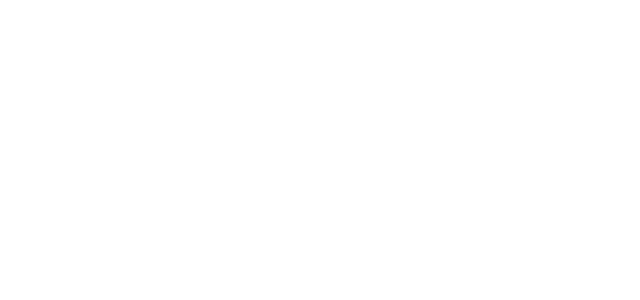
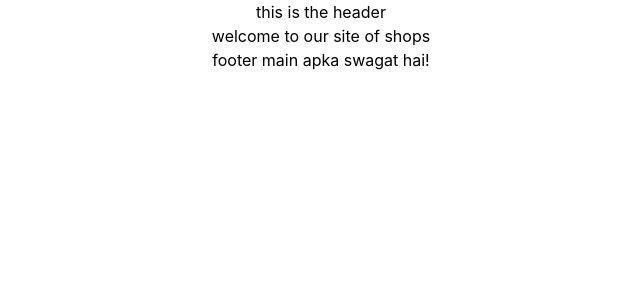
Before and after one commit to najmulhc/hotchef, a React (Create React App) app: page / in a window 1280 px wide. Shown: the top 300 px of the page, without its empty margins (319-959 px from the left). Built offline with nearby package versions, Linux system fonts and the light colour scheme.

Commit message:
basic components file setup done

```diff
--- a/src/App.js
+++ b/src/App.js
@@ -1,10 +1,21 @@
-
+import Header from "./Components/Header";
 import "./App.css";
+import Footer from "./Components/Footer";
+import { Route, Routes } from "react-router-dom";
+import Home from "./Components/Home";
+import Login from "./Components/Login";
+import Register from "./Components/Register";
 
 function App() {
   return (
     <div className="App">
-
+      <Header></Header>
+      <Routes>
+        <Route path="/" element={<Home/>}></Route>
+        <Route path="/login" element={<Login/>}></Route>
+        <Route path="/register" element={<Register/>}></Route>
+      </Routes>
+      <Footer></Footer>
     </div>
   );
 }
--- /dev/null
+++ b/src/Components/Footer.js
@@ -0,0 +1,11 @@
+import React from 'react';
+
+const Footer = () => {
+    return (
+        <div>
+            <p>footer main apka swagat hai!</p>
+        </div>
+    );
+};
+
+export default Footer;
--- /dev/null
+++ b/src/Components/Header.js
@@ -0,0 +1,11 @@
+import React from 'react';
+
+const Header = () => {
+    return (
+        <div>
+            <p>this is the header</p>
+        </div>
+    );
+};
+
+export default Header;
--- /dev/null
+++ b/src/Components/Home.js
@@ -0,0 +1,11 @@
+import React from 'react';
+
+const Home = () => {
+    return (
+        <div>
+            <h1>welcome to our site of shops</h1>
+        </div>
+    );
+};
+
+export default Home;
--- /dev/null
+++ b/src/Components/Login.js
@@ -0,0 +1,11 @@
+import React from 'react';
+
+const Login = () => {
+    return (
+        <div>
+            <h2>here you will login</h2>
+        </div>
+    );
+};
+
+export default Login;
--- /dev/null
+++ b/src/Components/Register.js
@@ -0,0 +1,11 @@
+import React from 'react';
+
+const Register = () => {
+    return (
+        <div>
+            <h2>registration only</h2>
+        </div>
+    );
+};
+
+export default Register;
```
